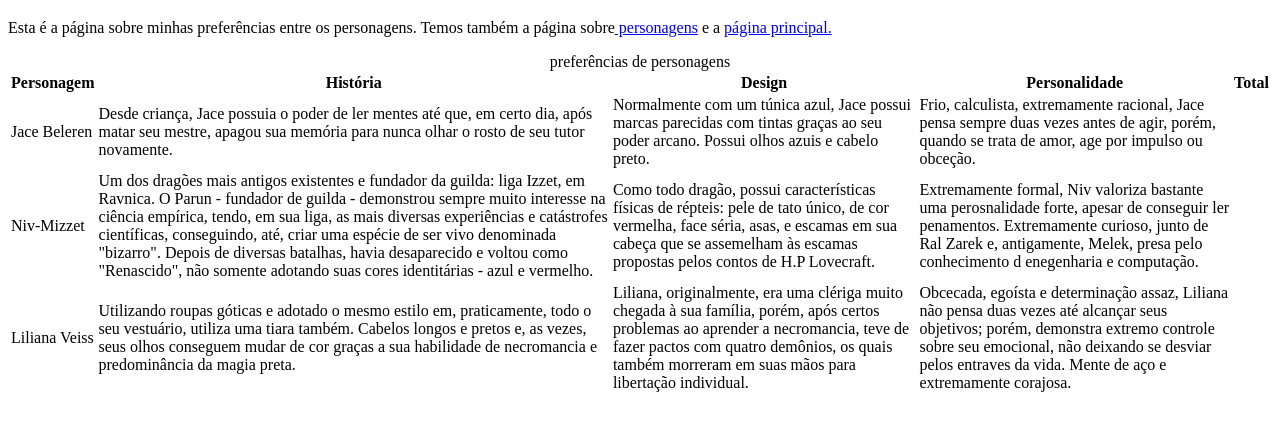
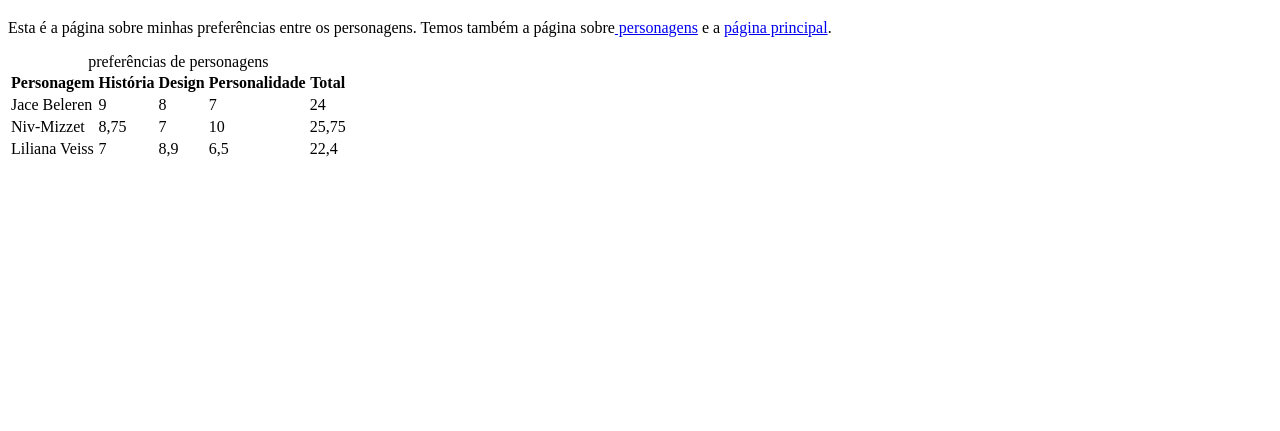
Before and after one commit to ufjf-dcc202/ufjf-dcc202-2023-3-a-atv5-Caiqueguedes, a website: page preferencias.html in a window 1280 px wide. Shown: the part 61-492 px from the top of the page. Drawn offline with Linux system fonts and the light colour scheme.

Commit message:
refazer linhas e corrigir erros de sintaxe

```diff
--- a/preferencias.html
+++ b/preferencias.html
@@ -8,7 +8,7 @@
 <body>
     <main>
         <h1>DCC202 - Atividade 5 - Preferências: Caique Guedes</h1>
-        <p>Esta é a página sobre minhas preferências entre os personagens. Temos também a página sobre<a href="personagens.html"> personagens</a> e a <a href="index.html">página principal.</a></p>
+        <p>Esta é a página sobre minhas preferências entre os personagens. Temos também a página sobre<a href="personagens.html"> personagens</a> e a <a href="index.html">página principal</a>.</p>
         <table>
             <caption>preferências de personagens</caption>
             <thead>
@@ -20,27 +20,29 @@
                 <th>Total</th>
             </tr>
             </thead>
-
+            <tbody>
             <tr>
                 <td>Jace Beleren</td>
-                <td>Desde criança, Jace possuia o poder de ler mentes até que, em certo dia, após matar seu mestre, apagou sua memória para nunca olhar o rosto de seu tutor novamente.</td>
-                <td>Normalmente com um túnica azul, Jace possui marcas parecidas com tintas graças ao seu poder arcano. Possui olhos azuis e cabelo preto.</td>
-                <td>Frio, calculista, extremamente racional, Jace pensa sempre duas vezes antes de agir, porém, quando se trata de amor, age por impulso ou obceção.</td>
+                <td>9</td>
+                <td>8</td>
+                <td>7</td>
+                <td>24</td>
             </tr>
             <tr>
                 <td>Niv-Mizzet</td>
-                <td>Um dos dragões mais antigos existentes e fundador da guilda: liga Izzet, em Ravnica. O Parun - fundador de guilda - demonstrou sempre muito interesse na ciência empírica, tendo, em sua liga, as mais diversas experiências e catástrofes científicas, conseguindo, até, criar uma espécie de ser vivo denominada "bizarro". Depois de diversas batalhas, havia desaparecido e voltou como "Renascido", não somente adotando suas cores identitárias - azul e vermelho.</td>
-                <td>Como todo dragão, possui características físicas de répteis: pele de tato único, de cor vermelha, face séria, asas, e escamas em sua cabeça que se assemelham às escamas propostas pelos contos de H.P Lovecraft.</td>
-                <td>Extremamente formal, Niv valoriza bastante uma perosnalidade forte, apesar de conseguir ler penamentos. Extremamente curioso, junto de Ral Zarek e, antigamente, Melek, presa pelo conhecimento d enegenharia e computação.</td>
+                <td>8,75</td>
+                <td>7</td>
+                <td>10</td>
+                <td>25,75</td>
             </tr>
             <tr>
                 <td>Liliana Veiss</td>
-                <td>Utilizando roupas góticas e adotado o mesmo estilo em, praticamente, todo o seu vestuário, utiliza uma tiara também. Cabelos longos e pretos e, as vezes, seus olhos conseguem mudar de cor graças a sua habilidade de necromancia e predominância da magia preta.</td>
-                <td>Liliana, originalmente, era uma clériga muito chegada à sua família, porém, após certos problemas ao aprender a necromancia, teve de fazer pactos com quatro demônios, os quais também morreram em suas mãos para libertação individual.</td>
-                <td>Obcecada, egoísta e determinação assaz, Liliana não pensa duas vezes até alcançar seus objetivos; porém, demonstra extremo controle sobre seu emocional, não deixando se desviar pelos entraves da vida. Mente de aço e extremamente corajosa.</td>
-
+                <td>7</td>
+                <td>8,9</td>
+                <td>6,5</td>
+                <td>22,4</td>
             </tr>
-
+            </tbody>
         </table>
     </main>
 </body>
```
